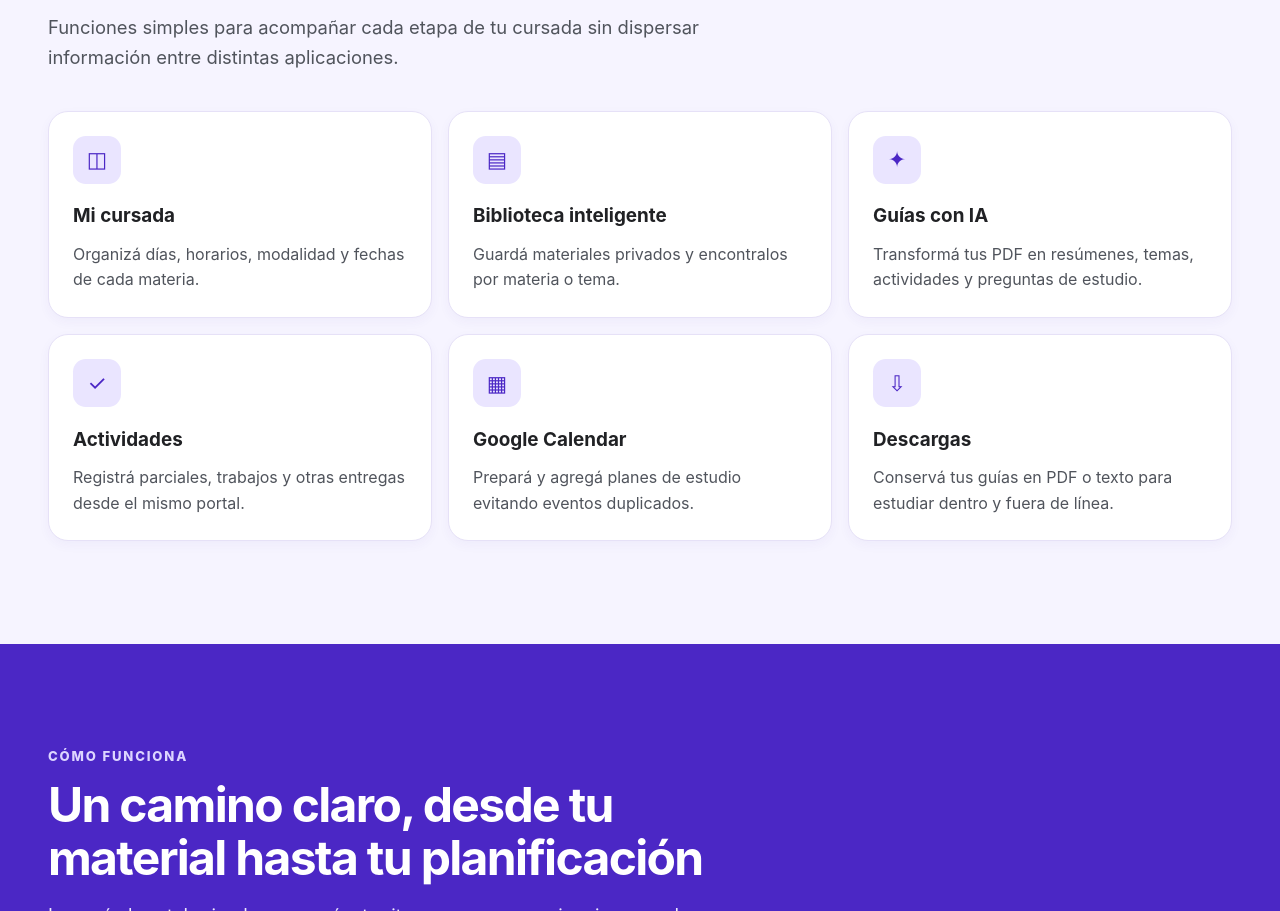
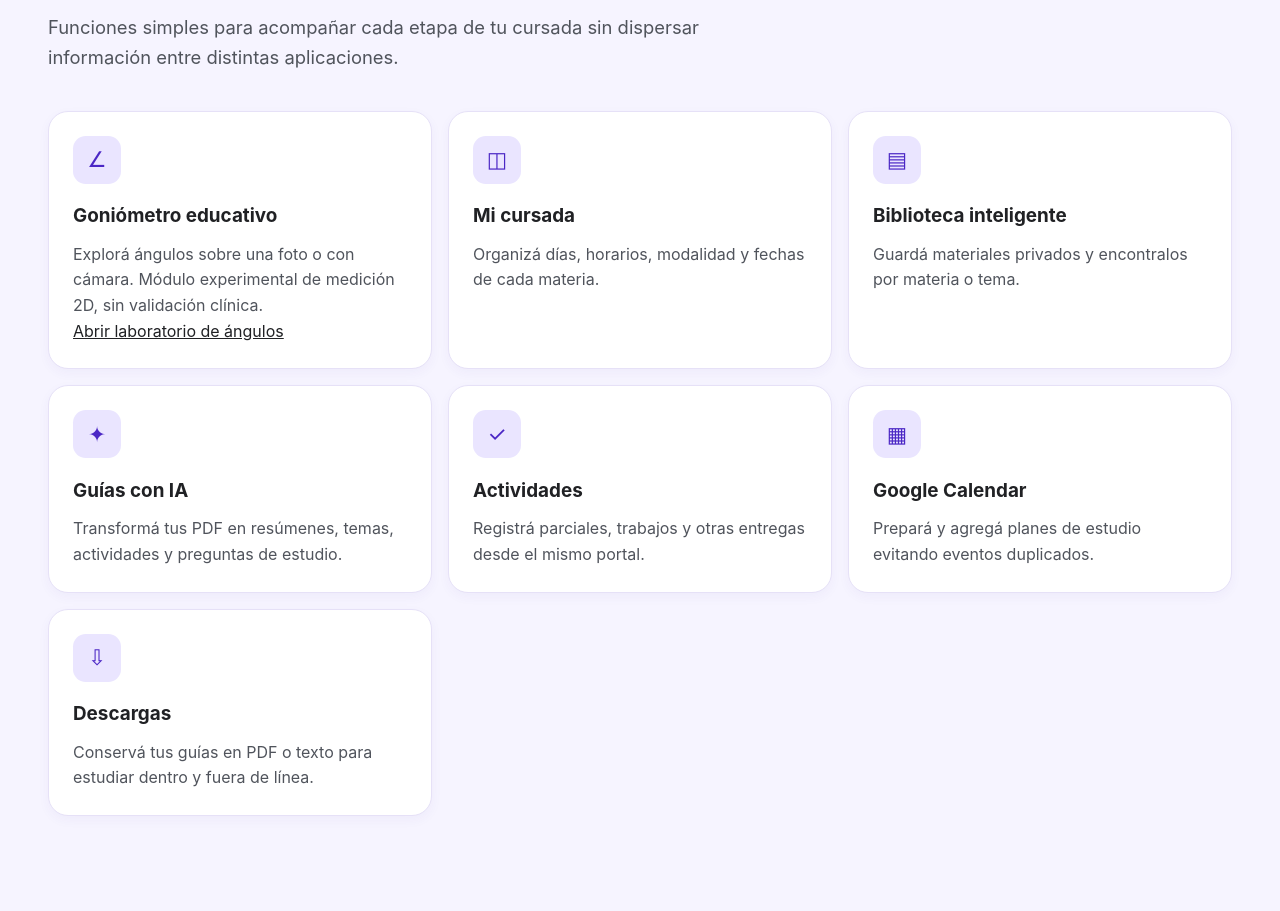
Before and after one commit to javiyjdr-byte/asistente-universitario-web, a plain HTML site: page index.html in a window 1280 px wide. Shown: the part 1152-2063 px from the top of the page. Drawn offline with Linux system fonts and the light colour scheme.

Commit message:
feat: enlazar laboratorio educativo de ángulos

```diff
--- a/index.html
+++ b/index.html
@@ -93,6 +93,7 @@
         <p class="section-lead">Funciones simples para acompañar cada etapa de tu cursada sin dispersar información entre distintas aplicaciones.</p>
 
         <div class="tools-grid">
+          <article class="tool-card"><span class="tool-icon" aria-hidden="true">∠</span><h3>Goniómetro educativo</h3><p>Explorá ángulos sobre una foto o con cámara. Módulo experimental de medición 2D, sin validación clínica.</p><a href="./goniometro/">Abrir laboratorio de ángulos</a></article>
           <article class="tool-card"><span class="tool-icon" aria-hidden="true">◫</span><h3>Mi cursada</h3><p>Organizá días, horarios, modalidad y fechas de cada materia.</p></article>
           <article class="tool-card"><span class="tool-icon" aria-hidden="true">▤</span><h3>Biblioteca inteligente</h3><p>Guardá materiales privados y encontralos por materia o tema.</p></article>
           <article class="tool-card"><span class="tool-icon" aria-hidden="true">✦</span><h3>Guías con IA</h3><p>Transformá tus PDF en resúmenes, temas, actividades y preguntas de estudio.</p></article>
```
